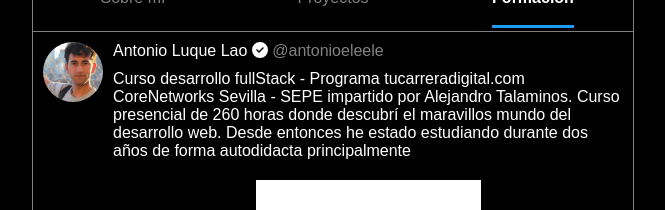
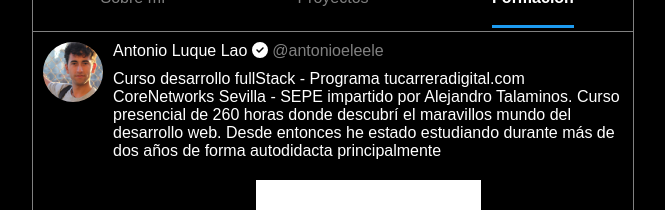
Before and after one commit to AntonioLuqueLao/portfolio, a React (Create React App) app: page /contact in a window 1280 px wide. Shown: the part 514-724 px from the top of the page, without its empty margins (307-972 px from the left). Built offline with nearby package versions, Linux system fonts and the light colour scheme; the HTML template or start-up script is replaced by a standard one.

Commit message:
corrected text

```diff
--- a/src/components/Contact.js
+++ b/src/components/Contact.js
@@ -4,7 +4,7 @@
 
     const cursos = [
         {
-            text: "Curso desarrollo fullStack - Programa tucarreradigital.com CoreNetworks Sevilla - SEPE impartido por Alejandro Talaminos. Curso presencial de 260 horas donde descubrí el maravillos mundo del desarrollo web. Desde entonces he estado estudiando durante dos años de forma autodidacta principalmente",
+            text: "Curso desarrollo fullStack - Programa tucarreradigital.com CoreNetworks Sevilla - SEPE impartido por Alejandro Talaminos. Curso presencial de 260 horas donde descubrí el maravillos mundo del desarrollo web. Desde entonces he estado estudiando durante más de dos años de forma autodidacta principalmente",
             images: "core_logo_2.png"
         },
         {
```
